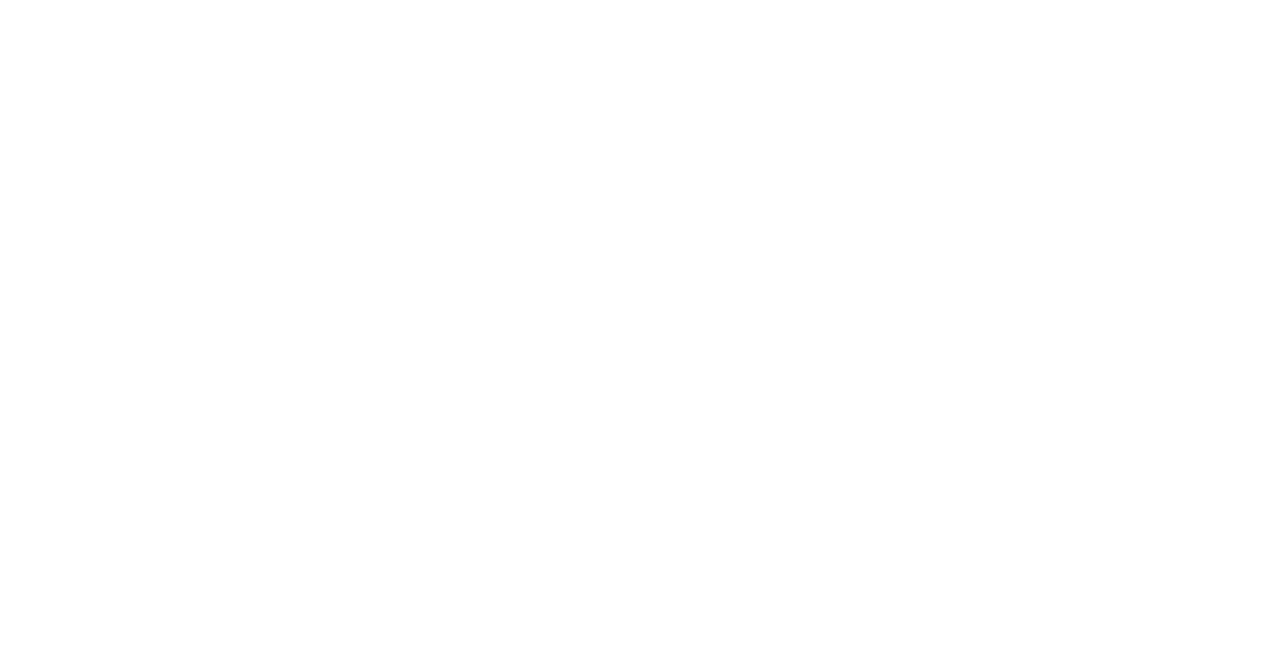
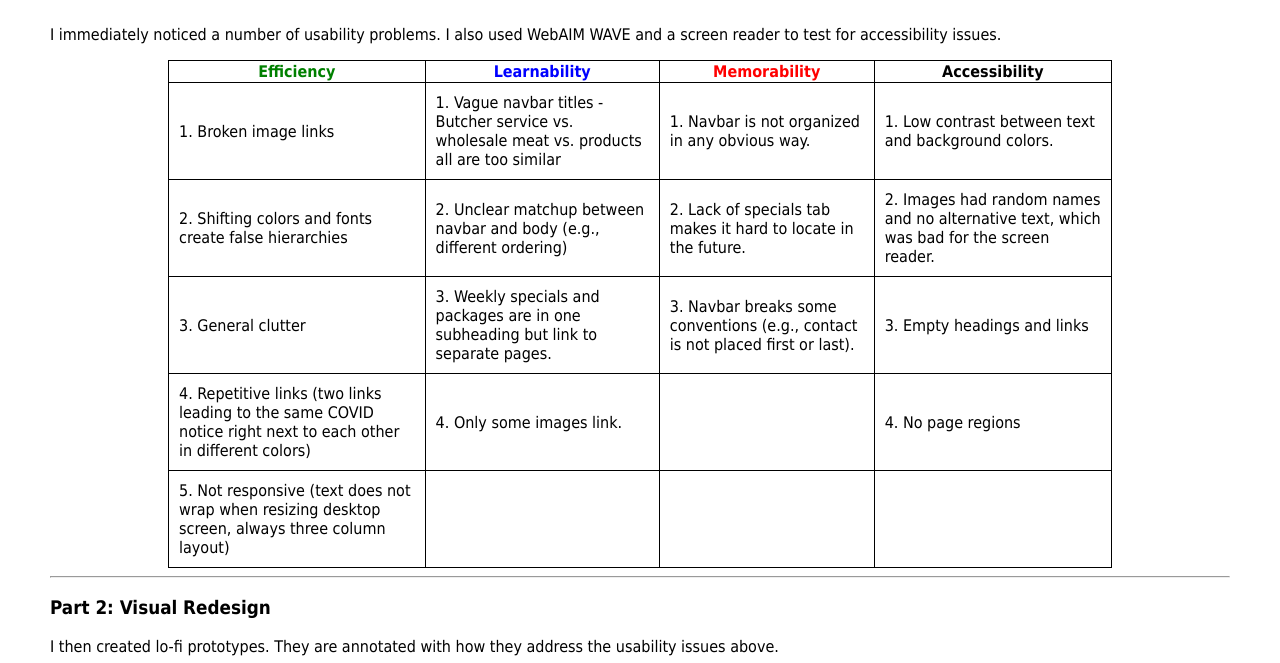
Before and after one commit to ethanpan1/responsive-redesign, a PHP site: page / in a window 1280 px wide. Before the commit the part shown is empty. Shown: the part 554-1217 px from the top of the page. Before the commit the page ends 800 px from the top, so only its background shows below. Run offline with PHP 8.4, Linux system fonts and the light colour scheme.

Commit message:
First commit

```diff
--- a/home.html
+++ b/home.html
@@ -2,13 +2,220 @@
 
 <html>
   <head>
-    <title>INSERT TITLE HERE!</title>
+    <title>Responsive Redesign</title>
     <link rel="stylesheet" href="index.css">
     <!-- TODO: add additional links here! e.g. fonts, icons, more stylesheets, etc. -->
     <meta content="width=device-width, initial-scale=1" name="viewport" />
   </head>
 
+
   <body>
-    <!-- TODO: put your HTML code here! -->
+    <div class="header">
+      <h1> Responsive Redesign - Central Meat Market </h1>
+    </div>
+
+    <div class="header-text">
+      <p>
+        For this project, I practiced responsive design. I redesigned a website for
+        a local butcher shop, using lo-fi and hi-fi prototypes to develop my redesign.
+        I learned a lot more about how to use html, CSS, and a bit of Javascript.
+      </p>
+    </div>
+
+    <hr>
+
+    <div class="subheading">
+      <h3> Part 1: Identifying Usability Problems </h3>
+    </div>
+
+    <div class="part">
+      <div>
+        I chose the website for <a href="centralmeatmarket.com">Central Meat Market</a> to redesign.
+      </div>
+
+      <div class="img">
+        <img src="website-o.png" width="600" height="297">
+      </div>
+
+      <p>
+        I immediately noticed a number of usability problems. I also used WebAIM WAVE
+        and a screen reader to test for accessibility issues.
+      </p>
+      <table style="width:80%">
+        <tr>
+          <th class="th-e">Efficiency</th>
+          <th class="th-l">Learnability</th>
+          <th class="th-m">Memorability</th>
+          <th>Accessibility</th>
+        </tr>
+        <tr>
+          <td>1. Broken image links</td>
+          <td>1. Vague navbar titles - Butcher service vs. wholesale meat vs. products all are too similar</td>
+          <td>1. Navbar is not organized in any obvious way. </td>
+          <td>1. Low contrast between text and background colors. </td>
+        </tr>
+        <tr>
+          <td>2. Shifting colors and fonts create false hierarchies</td>
+          <td>2. Unclear matchup between navbar and body (e.g., different ordering)</td>
+          <td>2. Lack of specials tab makes it hard to locate in the future.</td>
+          <td>2. Images had random names and no alternative text, which was bad for the screen reader.</td>
+        </tr>
+        <tr>
+          <td>3. General clutter</td>
+          <td>3. Weekly specials and packages are in one subheading but link to separate pages.</td>
+          <td>3. Navbar breaks some conventions (e.g., contact is not placed first or last). </td>
+          <td>3. Empty headings and links</td>
+        </tr>
+        <tr>
+          <td>4. Repetitive links (two links leading to the same COVID notice right next to each other in different colors)</td>
+          <td>4. Only some images link.</td>
+          <td></td>
+          <td>4. No page regions</td>
+        </tr>
+        <tr>
+          <td>5. Not responsive (text does not wrap when resizing desktop screen, always three column layout) </td>
+          <td></td>
+          <td></td>
+          <td></td>
+        </tr>
+      </table>
+    </div>
+
+
+    <hr>
+
+    <div class="subheading">
+      <h3> Part 2: Visual Redesign </h3>
+    </div>
+
+    <div class="part">
+      I then created lo-fi prototypes. They are annotated with how they address the
+      usability issues above.
+
+      <div class="img">
+        <img src="RR-Lofi-Prototypes_Page_1.png" width="1000" height="370">
+      </div>
+
+      <div class="img">
+        <img src="RR-Lofi-Prototypes_Page_2.png" width="770" height="540">
+      </div>
+
+      <div class="img">
+        <img src="RR-Lofi-Prototypes_Page_3.png" width="800" height="470">
+      </div>
+      <br>
+      I've included annotations for how certain elements help fix the usability problems.
+      <br>
+      <br>
+      <table style="width:80%">
+        <tr>
+          <th class ="th-e">Efficiency</th>
+          <th class="th-l">Learnability</th>
+          <th class="th-m">Memorability</th>
+        </tr>
+        <tr>
+          <td>1. All images work</td>
+          <td>1. Changes to clearer navbar titles</td>
+          <td>1. More organized navbar (COVID notice first) </td>
+        </tr>
+        <tr>
+          <td>2. Consistent color scheme and font sizes</td>
+          <td>2. More consistency between navbar and main parts of the body (e.g., subheading names)</td>
+          <td>2. Specials placed in navbar</td>
+        </tr>
+        <tr>
+          <td>3. Less clutter (title moved away from navbar)</td>
+          <td>3. Packages + Specials as one page clarifies heading</td>
+          <td>3. Better adherence to conventions (contact last). </td>
+        </tr>
+        <tr>
+          <td>4. Single link to COVID policies (no repeat links)</td>
+          <td>4. Images consistently don't link.</td>
+          <td></td>
+        </tr>
+        <tr>
+          <td>5. Responsive design (flexbox, font size management) </td>
+          <td></td>
+          <td></td>
+        </tr>
+      </table>
+      <br>
+      <br>
+
+      Then, I created hi-fi prototypes in Figma.
+
+      <div class="img">
+        <img src="Desktop-Hifi.png" width="1000" height="320">
+      </div>
+      <div class="img">
+        <img src="Tablet-Hifi.png" width="800" height="470">
+      </div>
+
+      <div class="img">
+        <img src="Phone-Hifi.png" width="900" height="420">
+      </div>
+
+      I've annotated the key design elements. Note that the main container is not marked, as it contains the upper and lower frames of each prototype.
+
+      <div class="img">
+        <img src="Elements.png">
+      </div>
+
+      When screens are small, there is also the sidenav (shown in the final phone prototype).
+
+      <div class="img">
+        <img src="Sidenav elements.png" >
+      </div>
+
+      I then created a visual design style guide.
+
+      <div class="img">
+        <img src="Responsive Redesign Style Guide.png" width="800" height="550">
+      </div>
+    </div>
+
+
+
+    <hr>
+
+    <div class="subheading">
+      <h3> Part 3: Responsive Redesign </h3>
+    </div>
+
+
+    <div class="part">
+      <a href="https://responsive-redesign-site.herokuapp.com/">This is my final website.</a>
+
+      <div class="img">
+        <img src="Website-1.png" width="800" height="400">
+      </div>
+      <div class="img">
+        <img src="Website-2.png" width="800" height="400">
+      </div>
+
+      I tested it for responsiveness in multiple ways. The website handles window resizing very well,
+      since the font size changes according to multiple media queries. It was a little less
+      responsive with font resizing, mostly because of the main page-title-container; I wasn't able
+      to find a way to media query against font size settings. WebAIM WAVE only detected contrast errors
+      in the website. I worked hard to prevent contrast errors, so it was interesting that it still picked
+      up on them. This exemplifies the value of such resources.
+
+    </div>
+
+
+    <div class="subheading">
+      <h3> Final Reflections </h3>
+    </div>
+
+    <div class="part">
+      The most valuable part of this project was learning how to transfer designs from lo-fi prototypes
+      to hi-fi ones to websites. I learned that making good decisions early makes the rest of the process
+      much easier, and keeping a neat workflow is key to efficiency.
+
+    </div>
+
+    <div class="header">
+      <h1> Thank you for reading! </h1>
+    </div>
   </body>
 </html>
--- a/index.css
+++ b/index.css
@@ -1 +1,63 @@
 /* Put your style information here! */
+body {
+  font-family: Tahoma, Geneva, sans-serif;
+  background: #FFFFFF;
+  margin-left: 50px;
+  margin-right:50px;
+}
+
+li {
+  margin: 0.5em;
+}
+
+table, th, td {
+  border: 1px solid black;
+  border-collapse: collapse;
+  align-self:center;
+}
+
+.th-e {
+  color: green;
+}
+
+.th-l {
+  color: blue;
+}
+
+.th-m {
+  color: red;
+}
+
+td {
+  padding: 10px;
+}
+
+
+
+.header {
+  display: flex;
+  flex-wrap: wrap;
+  justify-content: center;
+}
+
+.header-text {
+  display: flex;
+  flex-wrap: wrap;
+  justify-content: flex-start;
+}
+
+.subheading {
+}
+
+.part {
+  display: flex;
+  flex-flow: column wrap;
+  justify-content: flex-start;
+}
+
+.img {
+  margin-top: 10px;
+  margin-bottom: 10px;
+  display: flex;
+  align-self: center;
+}
```
